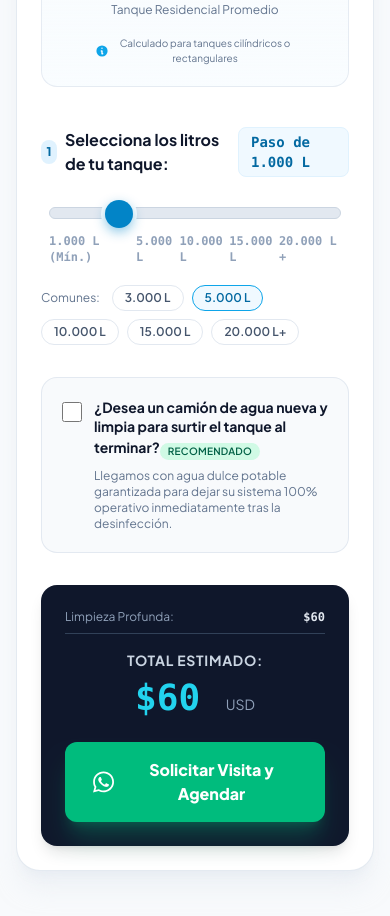
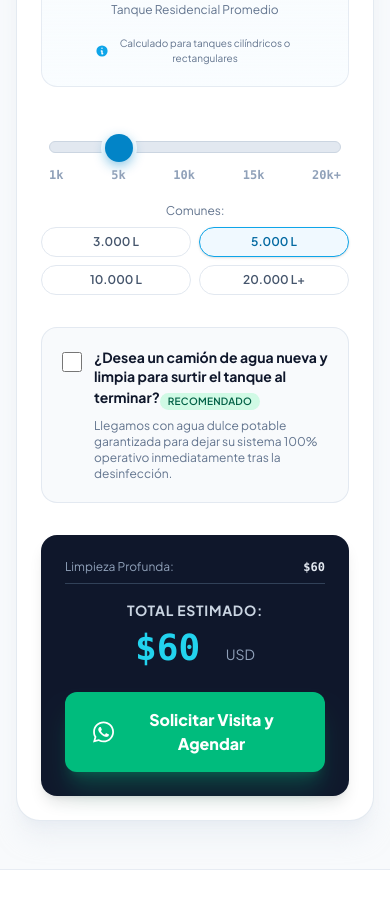
Before and after one commit to copyplotmargarita/DS.SERVICIOS.INTEGRALES, a React (Vite) app: page /#/ in a window 390 px wide. Shown: the part 1500-2416 px from the top of the page. Built offline with nearby package versions, Linux system fonts and the light colour scheme.

Commit message:
Optimize mobile layout for controls and update WhatsApp link

```diff
--- a/src/pages/LandingLimpieza.jsx
+++ b/src/pages/LandingLimpieza.jsx
@@ -47,7 +47,8 @@ export function LandingLimpieza() {
     tankSubText = "Conjunto Residencial / Capacidad Mayor";
   }
 
-  const baseText = `¡Hola! Deseo cotizar la limpieza de mi tanque subterráneo en la Isla de Margarita. Mi tanque es de aprox. ${formatNumber(liters)} litros. El monto estimado en la web es de $${grandTotal} USD.`;
+  const truckText = wantsTruck ? ` Adicionalmente, solicito un camión de agua dulce de ${truckCapacity === "25" ? "5.000 L" : "10.000 L"}.` : "";
+  const baseText = `¡Hola! Deseo cotizar la limpieza de mi tanque subterráneo en la Isla de Margarita. Mi tanque es de aprox. ${formatNumber(liters)} litros.${truckText} El monto estimado en la web es de $${grandTotal} USD.`;
   const encodedText = encodeURIComponent(baseText);
   const whatsappLink = `https://wa.me/584122138418?text=${encodedText}`;
 
@@ -284,7 +285,7 @@ export function LandingLimpieza() {
           {/* Controls */}
           <div className="lg:col-span-8 flex flex-col justify-between space-y-8">
             <div className="space-y-4">
-              <div className="flex justify-between items-center">
+              <div className="hidden sm:flex justify-between items-center">
                 <label htmlFor="tankSlider" className="text-base font-bold text-slate-900 flex items-center gap-2">
                   <span className="w-6 h-6 rounded-full bg-sky-100 text-sky-700 flex items-center justify-center text-xs font-black">1</span>
                   Selecciona los litros de tu tanque:
@@ -306,26 +307,28 @@ export function LandingLimpieza() {
                   className="w-full custom-range appearance-none bg-transparent"
                 />
                 <div className="flex justify-between text-xs font-semibold text-slate-400 mt-2 font-mono">
-                  <span>1.000 L (Mín.)</span>
-                  <span>5.000 L</span>
-                  <span>10.000 L</span>
-                  <span>15.000 L</span>
-                  <span>20.000 L +</span>
+                  <span className="hidden sm:inline">1.000 L (Mín.)</span><span className="sm:hidden">1k</span>
+                  <span className="hidden sm:inline">5.000 L</span><span className="sm:hidden">5k</span>
+                  <span className="hidden sm:inline">10.000 L</span><span className="sm:hidden">10k</span>
+                  <span className="hidden sm:inline">15.000 L</span><span className="sm:hidden">15k</span>
+                  <span className="hidden sm:inline">20.000 L +</span><span className="sm:hidden">20k+</span>
                 </div>
               </div>
 
-              <div className="flex flex-wrap gap-2 pt-1">
-                <span className="text-xs font-medium text-slate-500 self-center mr-1">Comunes:</span>
-                {[3000, 5000, 10000, 15000, 20000].map(val => (
+              <div className="pt-1">
+                <span className="text-xs font-medium text-slate-500 block mb-2 sm:inline sm:mb-0 sm:mr-3 text-center sm:text-left">Comunes:</span>
+                <div className="grid grid-cols-2 sm:flex sm:flex-wrap gap-2">
+                  {[3000, 5000, 10000, 20000].map(val => (
                     <button
                       key={val}
                       type="button"
                       onClick={() => setLiters(val)}
-                    className={`text-xs font-semibold px-3 py-1 rounded-full transition ${liters === val ? 'border border-sky-500 bg-sky-50 text-sky-700' : 'border border-slate-200 hover:border-sky-400 hover:bg-sky-50 text-slate-600'}`}
+                      className={`text-xs font-semibold px-3 py-1.5 sm:py-1 rounded-full transition ${liters === val ? 'border border-sky-500 bg-sky-50 text-sky-700 shadow-sm' : 'border border-slate-200 hover:border-sky-400 hover:bg-sky-50 text-slate-600 bg-white'}`}
                     >
                       {formatNumber(val)} L{val === 20000 ? '+' : ''}
                     </button>
                   ))}
+                </div>
               </div>
             </div>
 
```
Lines whose indentation alone changed are shown as unchanged.
